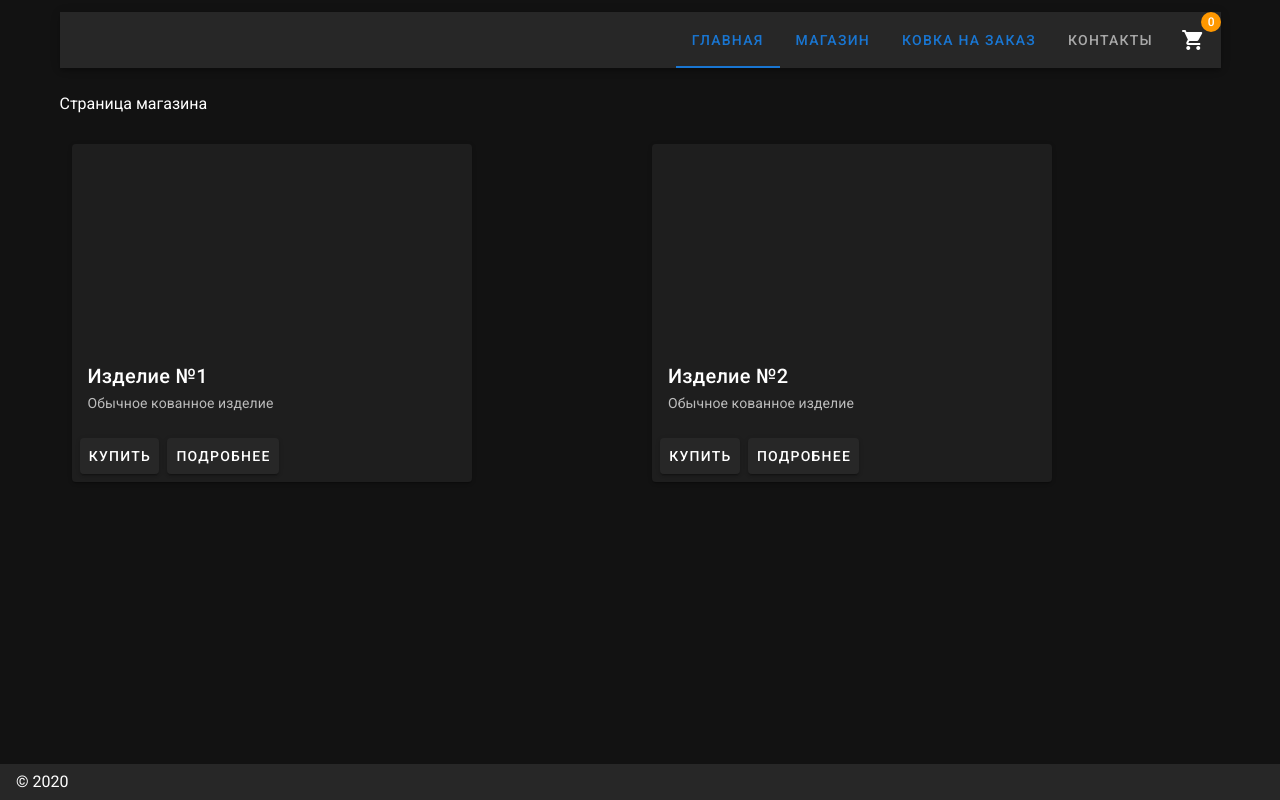
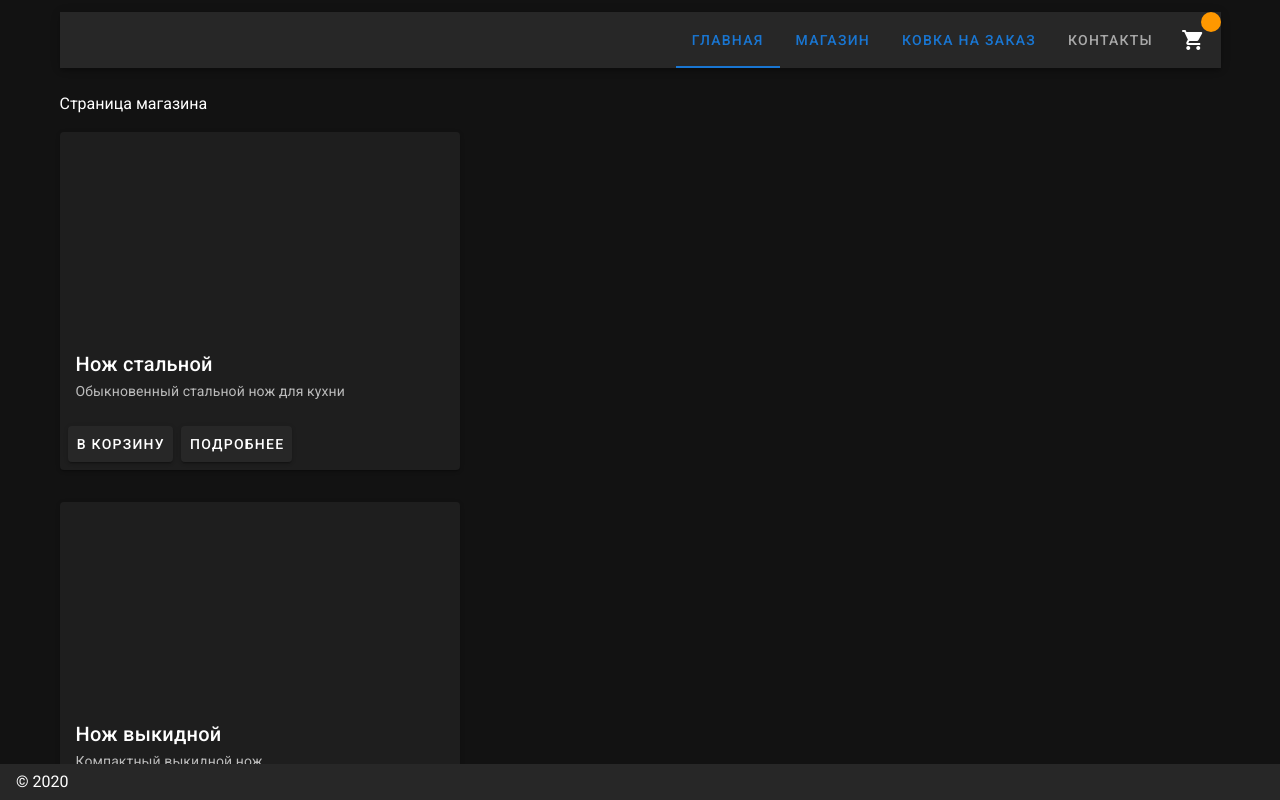
Before and after one commit to fallofElil/blacksmith-frontend, a Nuxt app: page /shop in a window 1280 px wide. Shown: the top 800 px of the page. Built offline with nearby package versions, Linux system fonts and the light colour scheme.

Commit message:
adds store support and adds handler for cart elements

```diff
--- a/components/Header.vue
+++ b/components/Header.vue
@@ -3,24 +3,24 @@
     <v-row>
       <v-col>
         <v-toolbar short dark>
-          <v-toolbar-title v-text="title" />
+          <v-toolbar-title :v-text="title" />
           <v-tabs
             align-with-title
           >
             <v-spacer />
             <v-tab>
               <NuxtLink to="/" class="link">
-                Главная
+                <span>Главная</span>
               </NuxtLink>
             </v-tab>
             <v-tab>
               <NuxtLink to="/shop" class="link">
-                Магазин
+                <span>Магазин</span>
               </NuxtLink>
             </v-tab>
             <v-tab>
               <NuxtLink to="custom-order" class="link">
-                Ковка на заказ
+                <span>Ковка на заказ</span>
               </NuxtLink>
             </v-tab>
             <v-tab>Контакты</v-tab>
@@ -28,7 +28,7 @@
           <v-btn icon>
             <v-badge
               color="orange"
-              content="0"
+              :content="numProductsAdded"
             >
               <v-icon>mdi-cart</v-icon>
             </v-badge>
@@ -41,13 +41,29 @@
 
 <script>
 export default {
-  name: 'Header'
+  name: 'Header',
+
+  data: () => {
+    return {
+      title: 'BLACKSMITH STORE'
+    }
+  },
+
+  computed: {
+    numProductsAdded () {
+      return this.$store.getters.productsAdded.length
+    }
+  }
 }
 </script>
 
 <style scoped>
 .link {
   width: 100%;
+  height: 100%;
+  display: flex;
+  flex-direction: column;
+  justify-content: center;
   outline: none;
   text-decoration: none;
 }
--- a/components/shop-item.vue
+++ b/components/shop-item.vue
@@ -1,15 +1,16 @@
 <template>
   <v-card
+    class="product"
     max-width="400"
   >
     <v-img
       src="/external-content.duckduckgo.com.jpeg"
       height="200px"
-    ></v-img>
-    <v-card-title>{{ title }}</v-card-title>
-    <v-card-subtitle>{{ subTitle }}</v-card-subtitle>
+    />
+    <v-card-title>{{ product.name }}</v-card-title>
+    <v-card-subtitle>{{ product.description }}</v-card-subtitle>
     <v-card-actions>
-      <v-btn>Купить</v-btn>
+      <v-btn @click="addToCart(product.id)">В корзину</v-btn>
       <v-btn>Подробнее</v-btn>
     </v-card-actions>
   </v-card>
@@ -18,13 +19,21 @@
 <script>
 export default {
   name: 'ShopItem',
-  props: {
-    title: String,
-    subTitle: String
+  props: ['product'],
+  methods: {
+    addToCart (id) {
+      this.$store.commit('addToCart', id)
+    },
+    removeFromCart (id) {
+      this.$store.commit('removeFromCart', id)
+    }
   }
 }
 </script>
 
 <style scoped>
-
+.product {
+  margin-right: 2rem;
+  margin-bottom: 2rem;
+}
 </style>
--- /dev/null
+++ b/mock/products.json
@@ -0,0 +1,30 @@
+[
+  {
+    "id": "sdfsdf1",
+    "name": "Нож стальной",
+    "description": "Обыкновенный стальной нож для кухни",
+    "price": 100,
+    "isAddedToCart": false
+  },
+  {
+    "id": "sdfsdf2",
+    "name": "Нож выкидной",
+    "description": "Компактный выкидной нож",
+    "price": 300,
+    "isAddedToCart": false
+  },
+  {
+    "id": "sdfsdf3",
+    "name": "Нож стальной",
+    "description": "Обыкновенный стальной нож для кухни",
+    "price": 200,
+    "isAddedToCart": false
+  },
+  {
+    "id": "sdfsdf4",
+    "name": "Нож стальной",
+    "description": "Обыкновенный стальной нож для кухни",
+    "price": 400,
+    "isAddedToCart": false
+  }
+]
--- a/pages/shop.vue
+++ b/pages/shop.vue
@@ -3,13 +3,10 @@
     <v-row>
       <p>Страница магазина</p>
     </v-row>
-    <v-row>
-      <v-col>
-        <ShopItem title="Изделие №1" sub-title="Обычное кованное изделие" />
-      </v-col>
-      <v-col>
-        <ShopItem title="Изделие №2" sub-title="Обычное кованное изделие" />
-      </v-col>
+    <v-row v-for="product in products" :key="product.id">
+      <ShopItem :product="product"/>
+<!--      <ShopItem title="Изделие №1" sub-title="Обычное кованное изделие" />-->
+<!--      <ShopItem title="Изделие №2" sub-title="Обычное кованное изделие" />-->
     </v-row>
   </v-container>
 </template>
@@ -21,6 +18,12 @@ export default {
   name: 'Shop',
   components: {
     ShopItem
+  },
+
+  computed: {
+    products () {
+      return this.$store.state.products
+    }
   }
 }
 </script>
--- /dev/null
+++ b/store/index.js
@@ -0,0 +1,131 @@
+import data from '../mock/products.json'
+
+export const state = () => ({
+  products: [...data],
+  productCart: [],
+  userInfo: {
+    isLoggedIn: false,
+    isSignedUp: false,
+    hasSearched: false,
+    name: ''
+  },
+  appInfo: {
+    openLoginModal: false,
+    openSignUpModal: false,
+    openCheckoutModal: false
+  }
+})
+
+export const getters = {
+  productsAdded: (state) => {
+    return state.products.filter((el) => {
+      return el.isAddedToCart
+    })
+  },
+  productsAddedToFavourite: (state) => {
+    return state.products.filter((el) => {
+      return el.isFavourite
+    })
+  },
+  getProductById: state => (id) => {
+    return state.products.find(product => product.id === id)
+  },
+  isUserLoggedIn: (state) => {
+    return state.userInfo.isLoggedIn
+  },
+  isUserSignedUp: (state) => {
+    return state.userInfo.isSignedUp
+  },
+  getUserName: (state) => {
+    return state.userInfo.name
+  },
+  isLoginModalOpen: (state) => {
+    return state.systemInfo.openLoginModal
+  },
+  isSignupModalOpen: (state) => {
+    return state.systemInfo.openSignupModal
+  },
+  isCheckoutModalOpen: (state) => {
+    return state.systemInfo.openCheckoutModal
+  },
+  quantity: (state) => {
+    return state.products.quantity
+  }
+}
+
+export const mutations = {
+  addToCart: (state, id) => {
+    state.products.forEach((el) => {
+      if (id === el.id) {
+        el.isAddedToCart = true
+      }
+    })
+  },
+  setAddedBtn: (state, data) => {
+    state.products.forEach((el) => {
+      if (data.id === el.id) {
+        el.isAddedBtn = data.status
+      }
+    })
+  },
+  removeFromCart: (state, id) => {
+    state.products.forEach((el) => {
+      if (id === el.id) {
+        el.isAddedToCart = false
+      }
+    })
+  },
+  removeProductsFromFavourite: (state) => {
+    state.products.filter((el) => {
+      el.isFavourite = false
+    })
+  },
+  isUserLoggedIn: (state, isUserLoggedIn) => {
+    state.userInfo.isLoggedIn = isUserLoggedIn
+  },
+  isUserSignedUp: (state, isSignedUp) => {
+    state.userInfo.isSignedUp = isSignedUp
+  },
+  setHasUserSearched: (state, hasSearched) => {
+    state.userInfo.hasSearched = hasSearched
+  },
+  setUserName: (state, name) => {
+    state.userInfo.name = name
+  },
+  setProductTitleSearched: (state, titleSearched) => {
+    state.userInfo.productTitleSearched = titleSearched
+  },
+  showLoginModal: (state, show) => {
+    state.systemInfo.openLoginModal = show
+  },
+  showSignupModal: (state, show) => {
+    state.systemInfo.openSignupModal = show
+  },
+  showCheckoutModal: (state, show) => {
+    state.systemInfo.openCheckoutModal = show
+  },
+  addToFavourite: (state, id) => {
+    state.products.forEach((el) => {
+      if (id === el.id) {
+        el.isFavourite = true
+      }
+    })
+  },
+  removeFromFavourite: (state, id) => {
+    state.products.forEach((el) => {
+      if (id === el.id) {
+        el.isFavourite = false
+      }
+    })
+  },
+  quantity: (state, data) => {
+    state.products.forEach((el) => {
+      if (data.id === el.id) {
+        el.quantity = data.quantity
+      }
+    })
+  },
+  SET_USER: (state, authUser) => {
+    state.authUser = authUser
+  }
+}
```
Also changed, not shown: store/README.md (deleted).
